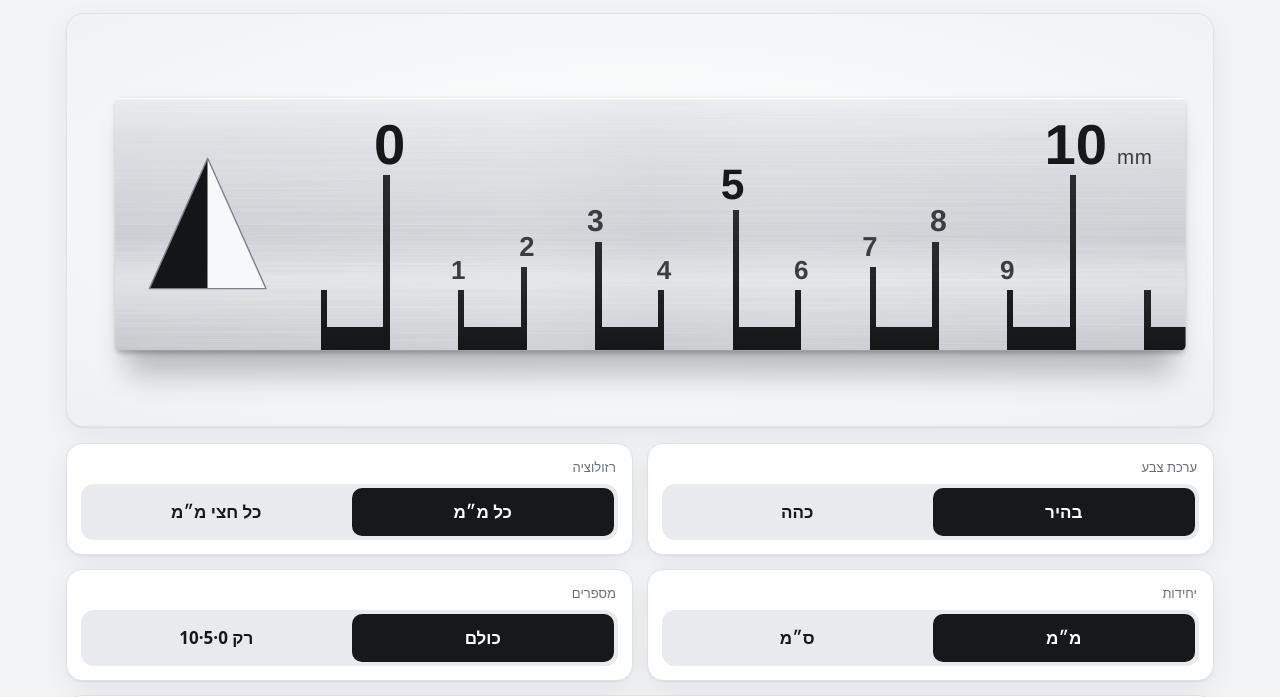
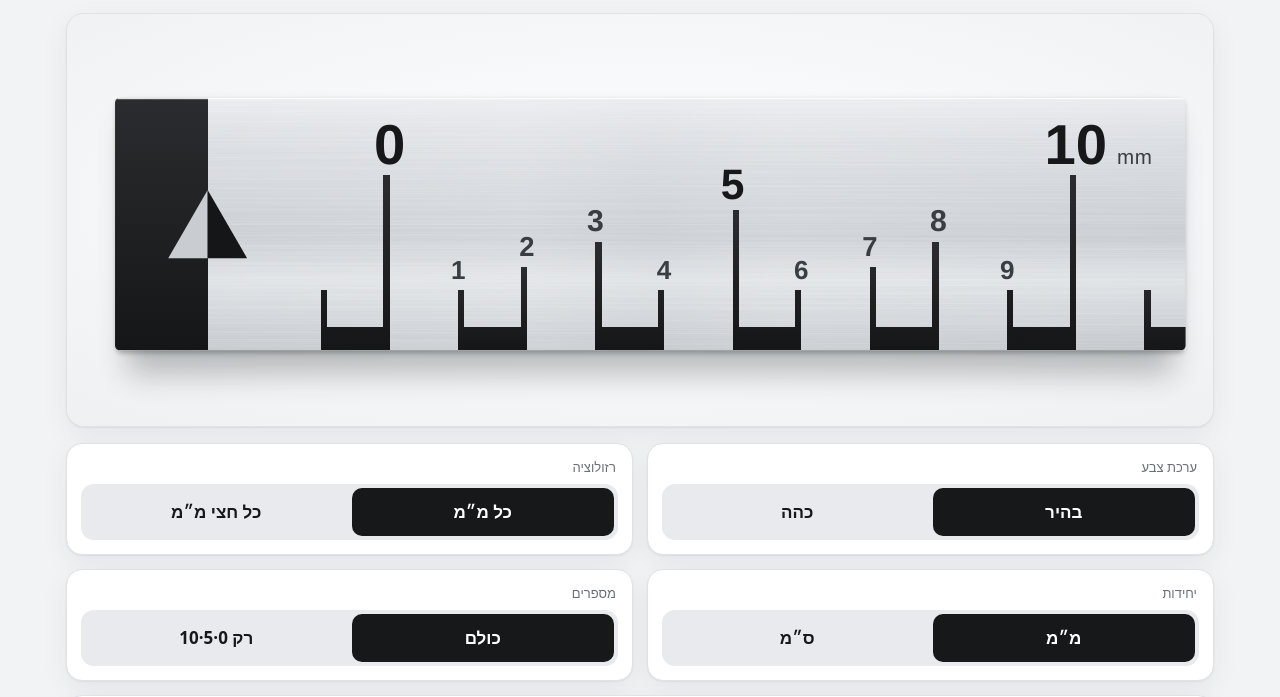
Before and after one commit to fire17/clevermetric-site, a plain HTML site: page index.html in a window 1280 px wide. Shown: the part 58-755 px from the top of the page. Drawn offline with Linux system fonts and the light colour scheme.

Commit message:
Edge sign: split background, inverted equilateral triangle halves

```diff
--- a/index.html
+++ b/index.html
@@ -252,12 +252,16 @@ function build(c, screen){
   o.push('<g fill="url(#ink)" shape-rendering="crispEdges">');
   for (var p = -res; p < br; p += 2 * res) o.push('<path d="'+band(p)+'"/>');
   o.push('</g>');
-  // split triangle: black half | white half, the split line is the reading edge
-  var tc = X(-1.3 - EXT / 2), th = 1.9 * S, tw = 1.7 * S, tb = edge - 0.9 * S, ta = tb - th;
+  // edge sign: a vertical split through the extension. Left of it the background is the
+  // mark colour, right of it the ruler body; each triangle half takes the opposite colour,
+  // so the black/blank switch reads both inside and outside the triangle.
+  var tc = X(-1.3 - EXT / 2), side = 1.15 * S, th = side * Math.sqrt(3) / 2;
+  var tmid = (top + edge) / 2, ta = tmid - th / 2, tb = tmid + th / 2;
+  var bodySolid = t.body[2][1];
+  o.push('<rect x="'+g(bx0)+'" y="'+top+'" width="'+g(tc - bx0)+'" height="'+bh+'" fill="url(#ink)" shape-rendering="crispEdges"/>');
   o.push('<g shape-rendering="geometricPrecision">' +
-    '<path d="M'+g(tc)+','+g(ta)+' L'+g(tc)+','+g(tb)+' L'+g(tc - tw/2)+','+g(tb)+' Z" fill="#141516"/>' +
-    '<path d="M'+g(tc)+','+g(ta)+' L'+g(tc + tw/2)+','+g(tb)+' L'+g(tc)+','+g(tb)+' Z" fill="#f7f8f9"/>' +
-    '<path d="M'+g(tc)+','+g(ta)+' L'+g(tc + tw/2)+','+g(tb)+' L'+g(tc - tw/2)+','+g(tb)+' Z" fill="none" stroke="#7d828a" stroke-width="2" stroke-linejoin="round"/>' +
+    '<path d="M'+g(tc)+','+g(ta)+' L'+g(tc)+','+g(tb)+' L'+g(tc - side/2)+','+g(tb)+' Z" fill="'+bodySolid+'"/>' +
+    '<path d="M'+g(tc)+','+g(ta)+' L'+g(tc + side/2)+','+g(tb)+' L'+g(tc)+','+g(tb)+' Z" fill="'+t.ink+'"/>' +
     '</g>');
   o.push('<rect x="'+g(bx0)+'" y="'+top+'" width="'+g(bw)+'" height="2" fill="'+t.hi+'" opacity="'+t.hi_op+'"/>');
   o.push('</g>');
```
